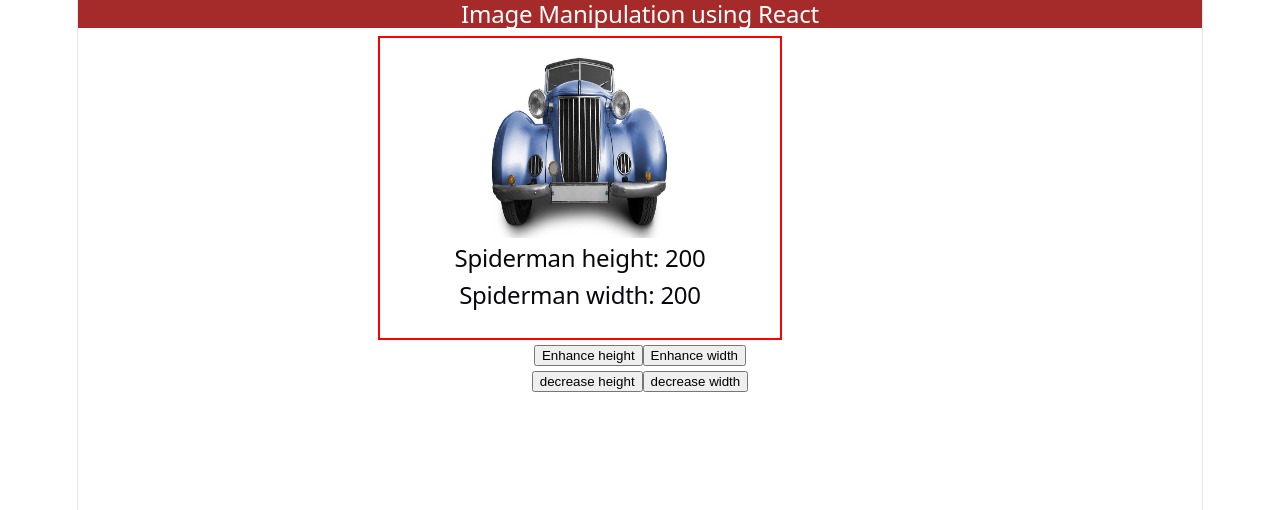
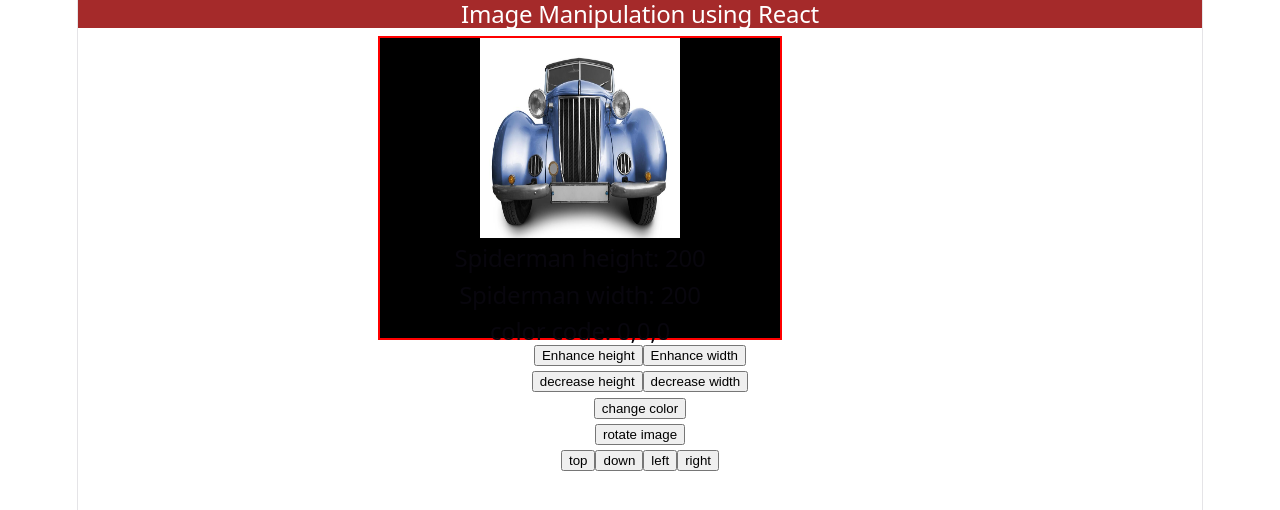
Before and after one commit to shivamchoudhary312/FSDCSE122026, a React (Vite) app in the folder reactvite/: page / in a window 1280 px wide. Shown: the top 510 px of the page. Built offline with nearby package versions, Linux system fonts and the light colour scheme.

Commit message:
random-generation

```diff
--- a/reactvite/src/component/Imagemanipulation.jsx
+++ b/reactvite/src/component/Imagemanipulation.jsx
@@ -5,21 +5,59 @@ function Imagemanipulation() {
 
   const [height, setHeight] = useState(200);
   const [width, setWidth] = useState(200);
-  const[red, setRed] = useState(0);
-  const[green, setGreen] = useState(0);
-  const[blue, setBlue] = useState(0);
-function enhanceHeight(){
-    setHeight(height+10);
-}
-function enhancewidth(){
-    setWidth(width+10);
-}
-function decreaseHeight(){
-    setHeight(height-10);
-}
-function decreasewidth(){
-    setWidth(width-10);
-}
+
+  const [red, setRed] = useState(0);
+  const [green, setGreen] = useState(0);
+  const [blue, setBlue] = useState(0);
+
+  const [angle, setAngle] = useState(0);
+
+  const [postiontop, setpostiontop] = useState(0);
+  const [postionleft, setpostionleft] = useState(0);
+  const [postiondown, setpostiondown] = useState(0);
+  const [postionright, setpostionright] = useState(0);
+
+  function enhanceHeight() {
+    setHeight(height + 10);
+  }
+
+  function enhancewidth() {
+    setWidth(width + 10);
+  }
+
+  function decreaseHeight() {
+    setHeight(height - 10);
+  }
+
+  function decreasewidth() {
+    setWidth(width - 10);
+  }
+
+  function randomColor() {
+    setRed(Math.floor(Math.random() * 256));
+    setGreen(Math.floor(Math.random() * 256));
+    setBlue(Math.floor(Math.random() * 256));
+  }
+
+  function rotateangle() {
+    setAngle(angle + 25);
+  }
+
+  function top() {
+    setpostiontop(postiontop - 20);
+  }
+
+  function down() {
+    setpostiondown(postiondown + 20);
+  }
+
+  function left() {
+    setpostionleft(postionleft - 20);
+  }
+
+  function right() {
+    setpostionright(postionright + 20);
+  }
 
   return (
     <div>
@@ -33,7 +71,8 @@ function decreasewidth(){
           border: '2px solid red',
           height: '300px',
           width: '400px',
-          marginLeft: '300px'
+          marginLeft: '300px',
+          backgroundColor: `rgb(${red}, ${green}, ${blue})`
         }}
       >
 
@@ -41,13 +80,23 @@ function decreasewidth(){
           src={spiderman}
           height={height}
           width={width}
+          style={{
+            transform: `
+              rotate(${angle}deg)
+              translateX(${postionleft + postionright}px)
+              translateY(${postiontop + postiondown}px)
+            `
+          }}
           alt="Spiderman"
-          style={{ backgroundColor: `rgb(${red}, ${green}, ${blue})`}}
         />
 
         <div>
           <h2>Spiderman height: {height}</h2>
           <h2>Spiderman width: {width}</h2>
+        </div>
+
+        <div>
+          <h2>color code: {red},{green},{blue}</h2>
         </div>
 
       </div>
@@ -56,9 +105,25 @@ function decreasewidth(){
         <button onClick={enhanceHeight}>Enhance height</button>
         <button onClick={enhancewidth}>Enhance width</button>
       </div>
-       <div>
+
+      <div>
         <button onClick={decreaseHeight}>decrease height</button>
         <button onClick={decreasewidth}>decrease width</button>
+      </div>
+
+      <div>
+        <button onClick={randomColor}>change color</button>
+      </div>
+
+      <div>
+        <button onClick={rotateangle}>rotate image</button>
+      </div>
+
+      <div>
+        <button onClick={top}>top</button>
+        <button onClick={down}>down</button>
+        <button onClick={left}>left</button>
+        <button onClick={right}>right</button>
       </div>
 
     </div>
```
